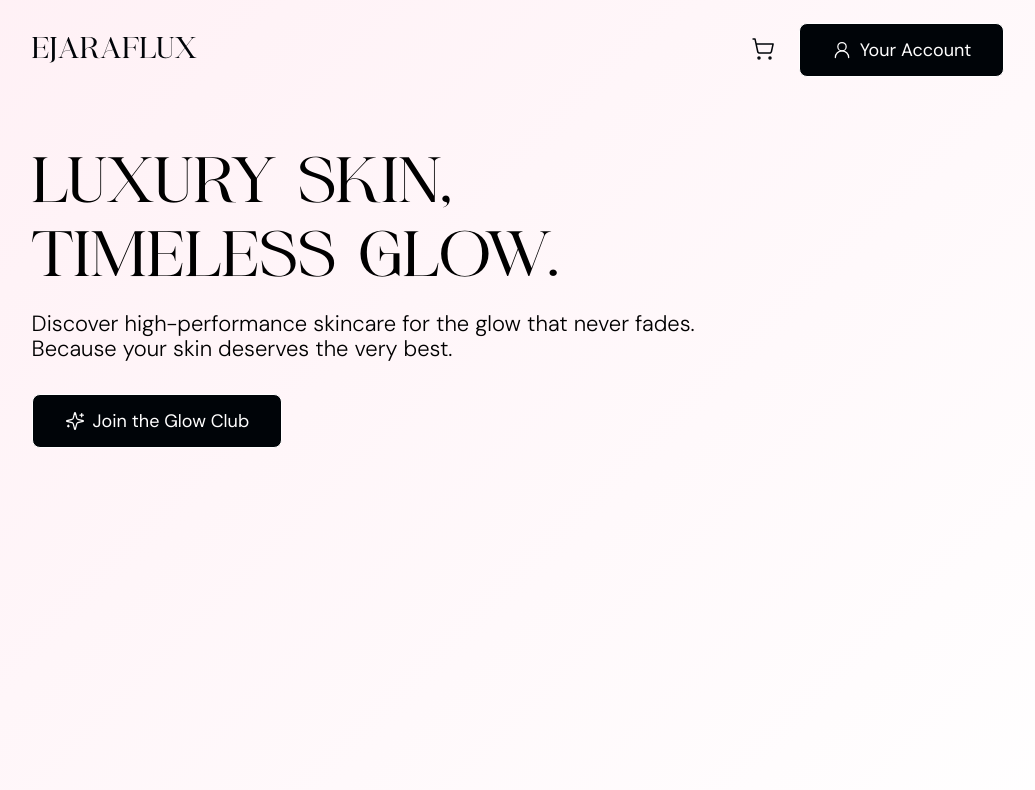
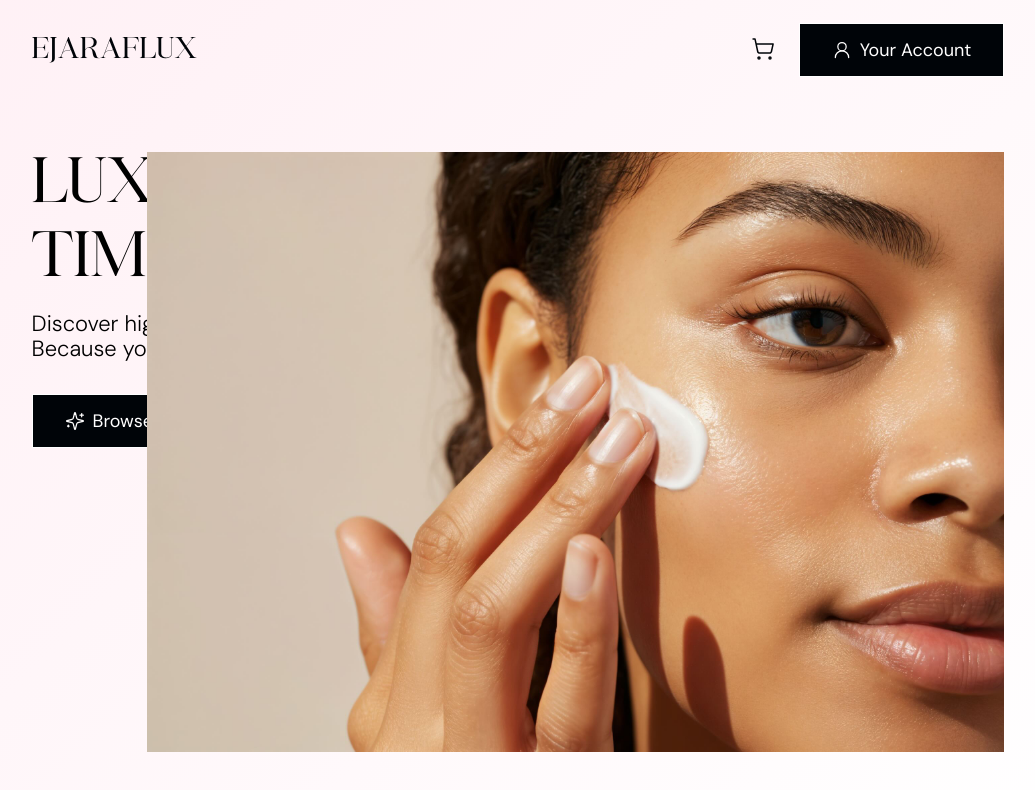
Before and after one commit to NjohPrince/ejaralux-frontend, a Next.js app: page / in a window 1280 px wide. Shown: the top 790 px of the page, without its empty margins (122-1157 px from the left). Built offline with nearby package versions, Linux system fonts and the light colour scheme.

Commit message:
feat(navbar): updated the navbar

```diff
--- a/app/page.module.css
+++ b/app/page.module.css
@@ -1,6 +1,28 @@
 .hero {
   padding: 48px 12vw;
   min-height: calc(100vh - 100px);
+  position: relative;
+}
+
+.image {
+  position: absolute;
+  right: 12vw;
+  bottom: 48px;
+  width: 600px;
+  height: 600px;
+  border-radius: 0;
+  -webkit-border-radius: 0;
+  -moz-border-radius: 0;
+  -ms-border-radius: 0;
+  -o-border-radius: 0;
+  overflow: hidden;
+}
+
+.image img {
+  width: 100%;
+  height: 100%;
+  object-fit: cover;
+  -o-object-fit: cover;
 }
 
 .hero h1 {
--- a/app/page.tsx
+++ b/app/page.tsx
@@ -5,6 +5,7 @@ import classes from "./page.module.css";
 import NavbarOrganism from "@/shared/components/organisms/navbar/navbar.organism";
 import ButtonAtom from "@/shared/components/atoms/button/button.atom";
 import SparkleIcon from "@/shared/components/icons/sparkle.icon";
+import Image from "next/image";
 
 export default function Home() {
   return (
@@ -28,14 +29,23 @@ export default function Home() {
             </p>
           </div>
           <div>
-            <Link href={"/auth/register"} className={`${classes.navbar__link}`}>
+            <Link href={"/products"} className={`${classes.navbar__link}`}>
               <ButtonAtom
-                label="Join the Glow Club"
+                label="Browse Products"
                 iconLeft={<SparkleIcon size="20" />}
               />
             </Link>
           </div>
         </div>
+
+        <div className={`${classes.image}`}>
+          <Image
+            src={"/images/beauty.jpg"}
+            alt="hero"
+            width={600}
+            height={600}
+          />
+        </div>
       </main>
     </div>
   );
--- a/shared/components/atoms/button/button.module.css
+++ b/shared/components/atoms/button/button.module.css
@@ -10,17 +10,17 @@
 .wrapper button {
   padding: 16px 32px;
   border: 1px solid var(--white-color);
-  border-radius: 8px;
+  border-radius: 0;
   outline: none;
   font-size: 1.8rem;
   gap: 8px;
   width: 100%;
   font-weight: 400;
   color: var(--white-color);
-  -webkit-border-radius: 8px;
-  -moz-border-radius: 8px;
-  -ms-border-radius: 8px;
-  -o-border-radius: 8px;
+  -webkit-border-radius: 0;
+  -moz-border-radius: 0;
+  -ms-border-radius: 0;
+  -o-border-radius: 0;
   background: var(--dark-color);
 }
 
```
Also changed, not shown: app/products/page.tsx (+7 -1 lines), shared/components/atoms/input/input.module.css (+5 -5 lines), public/images/beauty.jpg (added), 1 other file (tests, documents, lock files or other folders).
